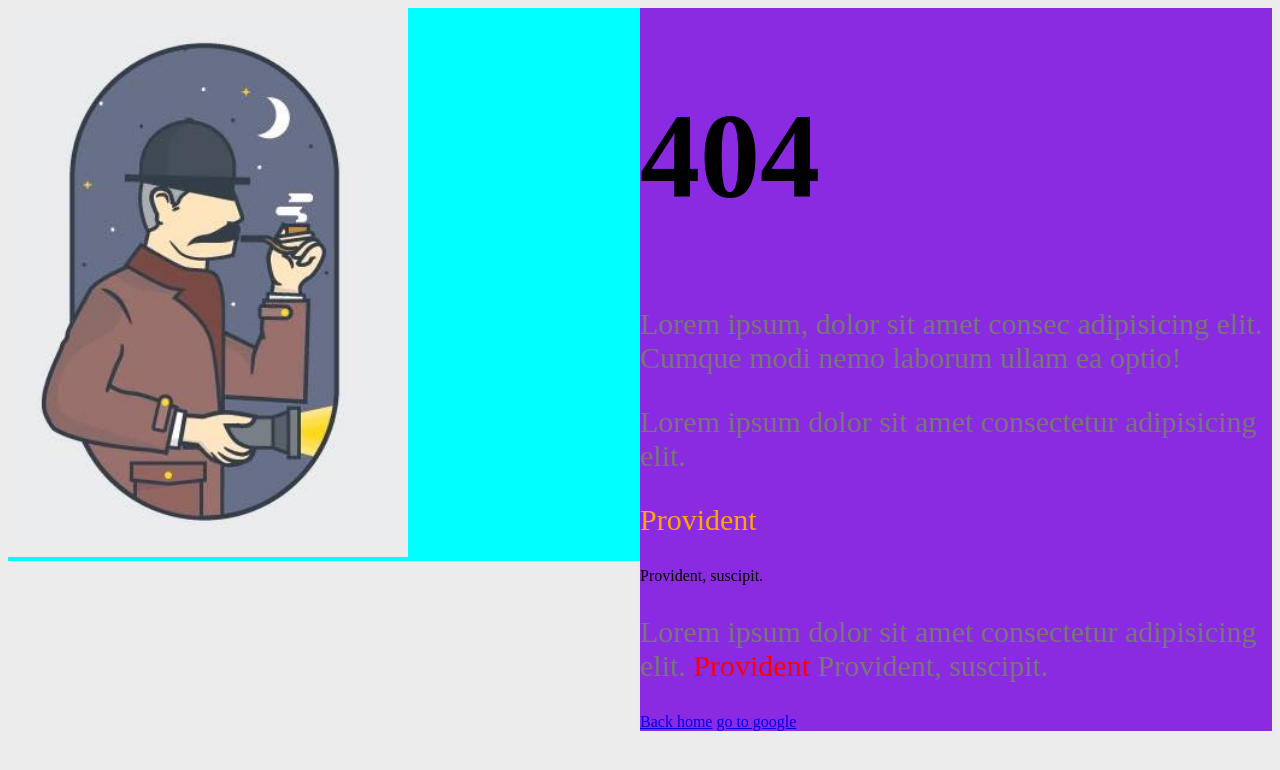
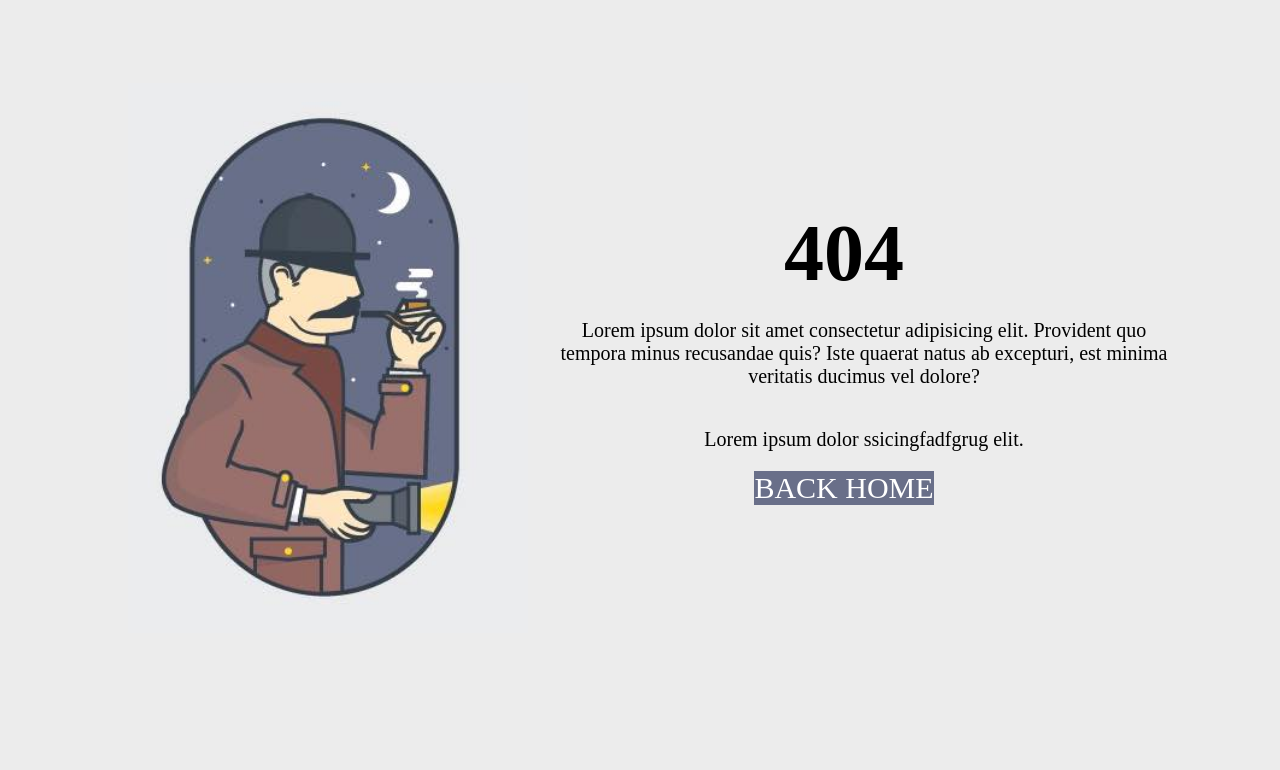
Before and after one commit to 2MariusG/3.1-Sherlohas, a plain HTML site: page index.html in a window 1280 px wide. Drawn offline with Linux system fonts and the light colour scheme.

Commit message:
Almoust final design

```diff
--- a/index.html
+++ b/index.html
@@ -8,25 +8,15 @@
 </head>
 
 <body>
-    <div style="display: inline-block;
-                width:50%;
-                float: left;
-                background-color: aqua;">
-        <img src="Serlohas.jpg" alt="Serloho nuotrauka">
-    </div>
-    <div style="display: inline-block;
-               width: 50%;
-               float: right;
-               background-color: blueviolet;">
+    <img src="Serlohas.jpg" alt="Serloho nuotrauka">
+
+    <div>
+
         <h1>404</h1>
-        <p>Lorem ipsum, dolor sit amet consec
-           adipisicing elit. Cumque modi nemo
-        laborum ullam ea optio!</p>
-        <p>Lorem ipsum dolor sit amet
-        consectetur adipisicing elit. <p style="color:orange;">Provident</p> Provident, suscipit.</p>
-        <p>Lorem ipsum dolor sit amet consectetur adipisicing elit. <span style="color:red;">Provident</span> Provident, suscipit.</p>
+        <p>Lorem ipsum dolor sit amet consectetur adipisicing elit. Provident quo tempora minus recusandae quis? Iste quaerat natus ab excepturi, est minima veritatis ducimus vel dolore?</p>
+        <p>Lorem ipsum dolor ssicingfadfgrug elit.</p>
         <a href="#">Back home</a>
-        <a href="http://www.google.com" target="_blank"> go to google</a>
+
     </div>
 
 </body>
--- a/main.css
+++ b/main.css
@@ -1,15 +1,45 @@
+
 body {
     background-color: #ECECEC;
 }
+        img {
+            display: inline-block;
+            width: 400px;
+            height: 700px;
+            float: left;
+            object-fit: contain;
+            margin-left: 120px;
+        }
 
-img {
-    width: 400px;
-}
-h1 {
-    font-size: 120px;
-}
+        div {
+            display: inline-block;
+            width: 50%;
+            float: left;
+            text-align: center;
+            margin: 0px;
+            margin-top: 200px;
+            font-size: 24px;
 
-p{
-    font-size: 30px;
-    color: #777;
-}
+        }
+        h1 {
+            display: inline-block;
+            width: 100%;
+            font-size: 80px;
+            margin: 0;
+        }
+
+        p {
+            display: inline-block;
+            width: 100%;
+            font-size: 20px;
+            margin: 20px;
+        }
+        a  {
+            display: inline-block;
+            background-color: #696f89;
+            font-size: 30px;
+            text-decoration: none;
+            text-transform: uppercase;
+            color: #fff;
+            padding: px;
+        }
```
